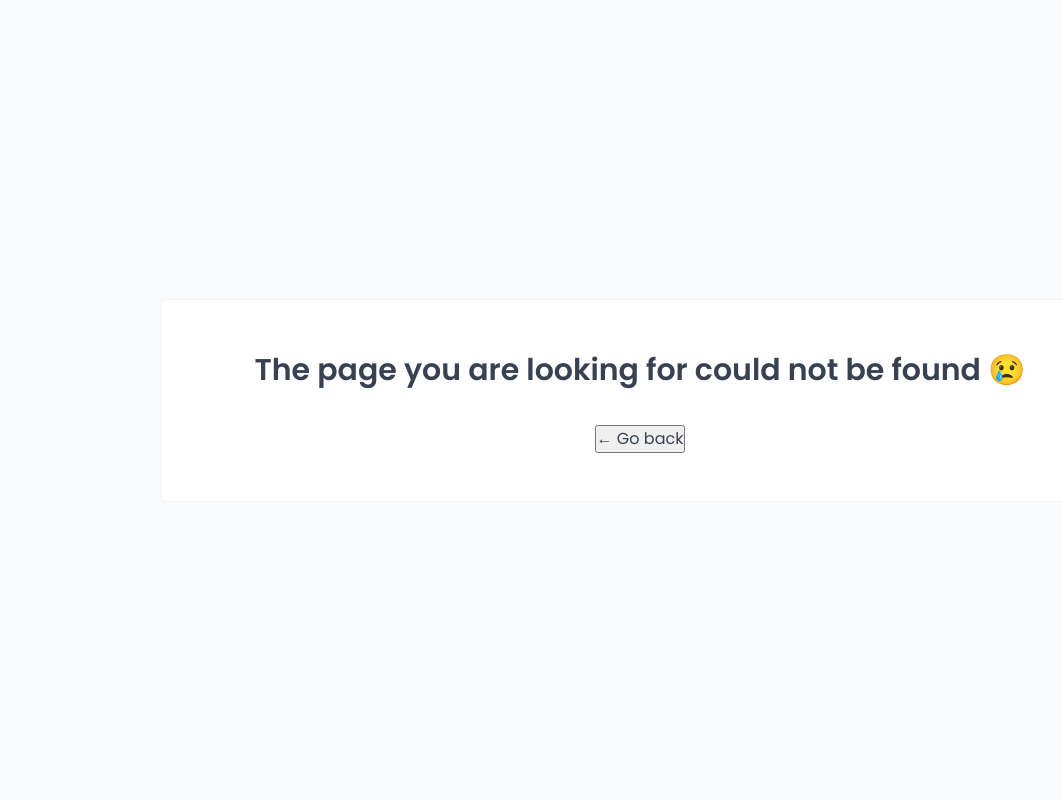
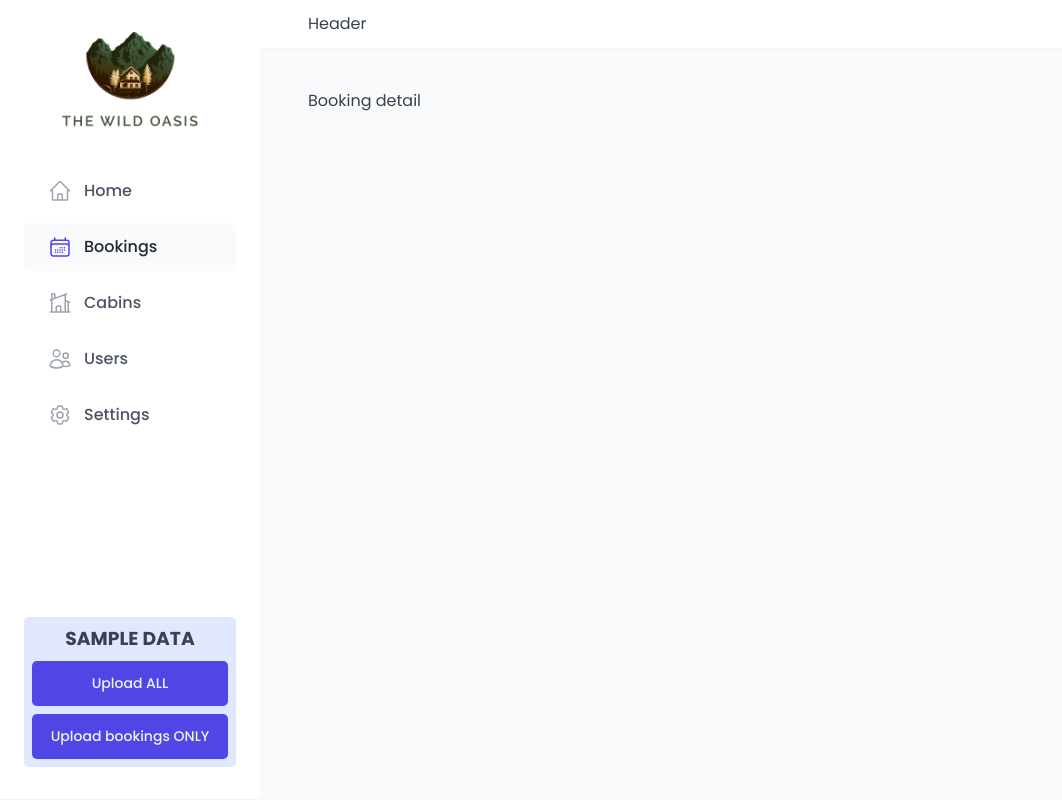
Before and after one commit to badermezzi/OasisReserve, a React (Vite) app: page /bookings/1 in a window 1280 px wide. Shown: the whole page, without its empty margins (0-1062 px from the left). Built offline with nearby package versions, Linux system fonts and the light colour scheme; a web font is replaced by a local one.

Commit message:
Add pagination to UI with server-side page-by-page fetching for Bookings, including next-page prefetching for smoother UX.

```diff
--- a/src/App.jsx
+++ b/src/App.jsx
@@ -14,6 +14,7 @@
 import GlobalStyles from "./styles/GlobalStyles";
 import AppLayout from "./ui/AppLayout";
 import { Toaster } from "react-hot-toast";
+import Booking from "./pages/Booking";
 
 function App() {
   const queryClient = new QueryClient();
@@ -28,6 +29,7 @@
             <Route index element={<Navigate replace to="dashboard" />} />
             <Route path="dashboard" element={<Dashboard />} />
             <Route path="bookings" element={<Bookings />} />
+            <Route path="bookings/:bookingId" element={<Booking />} />
             <Route path="cabins" element={<Cabins />} />
             <Route path="users" element={<Users />} />
             <Route path="settings" element={<Settings />} />
--- a/src/features/bookings/BookingRow.jsx
+++ b/src/features/bookings/BookingRow.jsx
@@ -3,9 +3,12 @@
 
 import Tag from "../../ui/Tag";
 import Table from "../../ui/Table";
+import Menus from "../../ui/Menus";
 
 import { formatCurrency } from "../../utils/helpers";
 import { formatDistanceFromNow } from "../../utils/helpers";
+import { HiEye } from "react-icons/hi2";
+import { useNavigate } from "react-router-dom";
 
 const Cabin = styled.div`
   font-size: 1.6rem;
@@ -54,6 +57,8 @@
     "checked-out": "silver",
   };
 
+  const navigate = useNavigate();
+
   return (
     <Table.Row>
       <Cabin>{cabinName}</Cabin>
@@ -79,6 +84,18 @@
       <Tag type={statusToTagName[status]}>{status.replace("-", " ")}</Tag>
 
       <Amount>{formatCurrency(totalPrice)}</Amount>
+
+      <Menus.Menu>
+        <Menus.Toggle id={bookingId} />
+        <Menus.List id={bookingId}>
+          <Menus.Button
+            icon={<HiEye />}
+            onClick={() => navigate(`/bookings/${bookingId}`)}
+          >
+            See details
+          </Menus.Button>
+        </Menus.List>
+      </Menus.Menu>
     </Table.Row>
   );
 }
--- a/src/features/bookings/BookingTable.jsx
+++ b/src/features/bookings/BookingTable.jsx
@@ -5,9 +5,10 @@
 import Spinner from "../../ui/Spinner";
 
 import { useGetBookings } from "./useGetBookings";
+import Pagination from "../../ui/Pagination";
 
 function BookingTable() {
-  const { bookingsData, isLoading } = useGetBookings();
+  const { bookingsData, isLoading, count } = useGetBookings();
 
   if (isLoading) return <Spinner />;
 
@@ -31,6 +32,9 @@
             <BookingRow key={booking.id} booking={booking} />
           )}
         />
+        <Table.Footer>
+          <Pagination count={count} />
+        </Table.Footer>
       </Table>
     </Menus>
   );
--- a/src/features/bookings/useGetBookings.js
+++ b/src/features/bookings/useGetBookings.js
@@ -1,8 +1,11 @@
-import { useQuery } from "@tanstack/react-query";
+import { useQuery, useQueryClient } from "@tanstack/react-query";
 import { getBookings } from "../../services/apiBookings";
 import { useSearchParams } from "react-router-dom";
+import { PAGE_SIZE } from "../../utils/constants";
 
 export function useGetBookings() {
+
+    const queryClient = useQueryClient()
 
     const [searchParams] = useSearchParams();
 
@@ -15,14 +18,36 @@
     const [field, direction] = sortByRaw.split("-")
     const sortBy = { field, direction }
 
+    //PAGINATION
+    const page = !searchParams.get("page")
+        ? 1
+        : Number(searchParams.get("page"));
+
+
+    //QUERY
     const {
-        data: bookingsData,
         isLoading,
+        data: { data: bookingsData, count } = {},
         error,
     } = useQuery({
-        queryKey: ["bookings", filter, sortBy],
-        queryFn: () => getBookings({ filter, sortBy }),
+        queryKey: ["bookings", filter, sortBy, page],
+        queryFn: () => getBookings({ filter, sortBy, page }),
     });
 
-    return { bookingsData, isLoading, error }
+    //PRE-FETCHING
+    const pageCount = Math.ceil(count / PAGE_SIZE)
+
+    if (page < pageCount)
+        queryClient.prefetchQuery({
+            queryKey: ["bookings", filter, sortBy, page + 1],
+            queryFn: () => getBookings({ filter, sortBy, page: page + 1 }),
+        })
+
+    if (page > 1)
+        queryClient.prefetchQuery({
+            queryKey: ["bookings", filter, sortBy, page - 1],
+            queryFn: () => getBookings({ filter, sortBy, page: page - 1 }),
+        })
+
+    return { bookingsData, isLoading, error, count }
 }
--- /dev/null
+++ b/src/pages/Booking.jsx
@@ -0,0 +1,5 @@
+function Booking() {
+  return <div>Booking detail</div>;
+}
+
+export default Booking;
--- a/src/services/apiBookings.js
+++ b/src/services/apiBookings.js
@@ -1,9 +1,10 @@
 import { getToday } from "../utils/helpers";
 import supabase from "./supabase";
+import { PAGE_SIZE } from "../utils/constants";
 
-export async function getBookings({ filter, sortBy }) {
+export async function getBookings({ filter, sortBy, page }) {
 
-  let query = supabase.from("bookings").select("id,created_at,startDate,endDate,numNights,numGuests,status,totalPrice,cabins(name),guests(fullName,email)");
+  let query = supabase.from("bookings").select("id,created_at,startDate,endDate,numNights,numGuests,status,totalPrice,cabins(name),guests(fullName,email)", { count: "exact" });
 
   // FILTER
   if (filter) query = query[filter.method || "eq"](filter.field, filter.value);
@@ -11,8 +12,16 @@
   // SORT
   if (sortBy) query = query.order(sortBy.field, { ascending: sortBy.direction === "asc" });
 
+  //PAGINATION
+  if (page) {
 
-  const { data, error } = await query;
+    const from = (page - 1) * PAGE_SIZE;
+    const to = from + PAGE_SIZE - 1;
+
+    query = query.range(from, to);
+  }
+
+  const { data, error, count } = await query;
 
 
   if (error) {
@@ -20,7 +29,7 @@
     throw new Error("Bookings could not loaded")
   }
 
-  return data
+  return { data, count }
 }
 
 export async function getBooking(id) {
@@ -35,7 +44,7 @@
     throw new Error("Booking not found");
   }
 
-  return data;
+  return { data };
 }
 
 // Returns all BOOKINGS that are were created after the given date. Useful to get bookings created in the last 30 days, for example.
--- a/src/ui/Pagination.jsx
+++ b/src/ui/Pagination.jsx
@@ -1,4 +1,7 @@
+import { HiChevronLeft, HiChevronRight } from "react-icons/hi2";
+import { useSearchParams } from "react-router-dom";
 import styled from "styled-components";
+import { PAGE_SIZE } from "../utils/constants";
 
 const StyledPagination = styled.div`
   width: 100%;
@@ -55,3 +58,55 @@
     color: var(--color-brand-50);
   }
 `;
+
+function Pagination({ count }) {
+  const [searchParams, setSearchParams] = useSearchParams();
+  const currentPage = !searchParams.get("page")
+    ? 1
+    : Number(searchParams.get("page"));
+
+  const pageCount = Math.ceil(count / PAGE_SIZE);
+
+  function nextPage() {
+    const next = currentPage === pageCount ? currentPage : currentPage + 1;
+
+    searchParams.set("page", next);
+    setSearchParams(searchParams);
+  }
+
+  function prevPage() {
+    const prev = currentPage === 1 ? currentPage : currentPage - 1;
+
+    searchParams.set("page", prev);
+    setSearchParams(searchParams);
+  }
+
+  if (pageCount <= 1) return null;
+
+  return (
+    <StyledPagination>
+      <P>
+        Showing <span>{(currentPage - 1) * PAGE_SIZE + 1}</span> to{" "}
+        <span>
+          {currentPage === pageCount ? count : currentPage * PAGE_SIZE}
+        </span>{" "}
+        of <span>{count}</span> results
+      </P>
+      <Buttons>
+        <PaginationButton onClick={prevPage} disabled={currentPage === 1}>
+          <HiChevronLeft />
+          <span>Previous</span>
+        </PaginationButton>
+        <PaginationButton
+          onClick={nextPage}
+          disabled={currentPage === pageCount}
+        >
+          <span>Next</span>
+          <HiChevronRight />
+        </PaginationButton>
+      </Buttons>
+    </StyledPagination>
+  );
+}
+
+export default Pagination;
--- /dev/null
+++ b/src/utils/constants.js
@@ -0,0 +1 @@
+export const PAGE_SIZE = 10;
```
